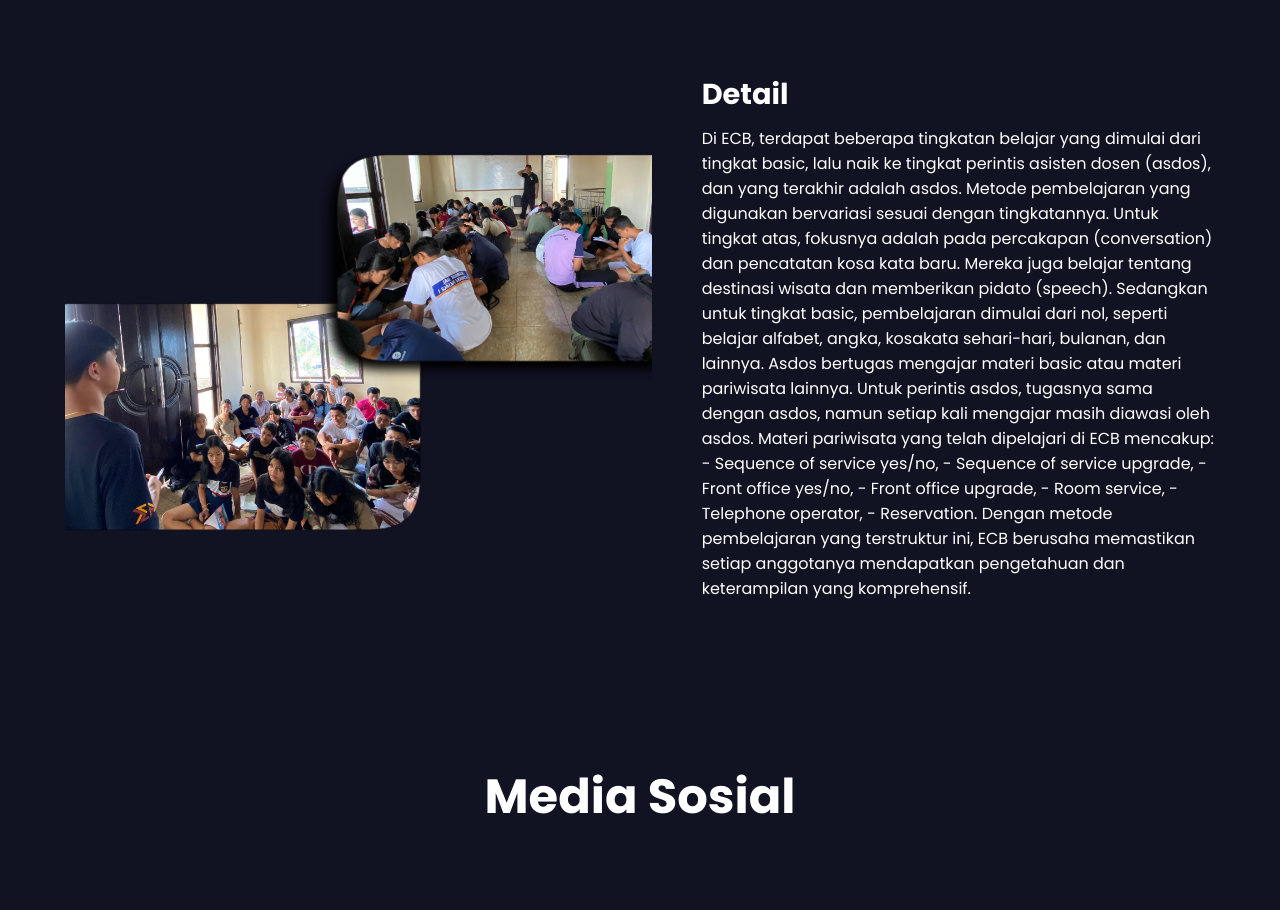
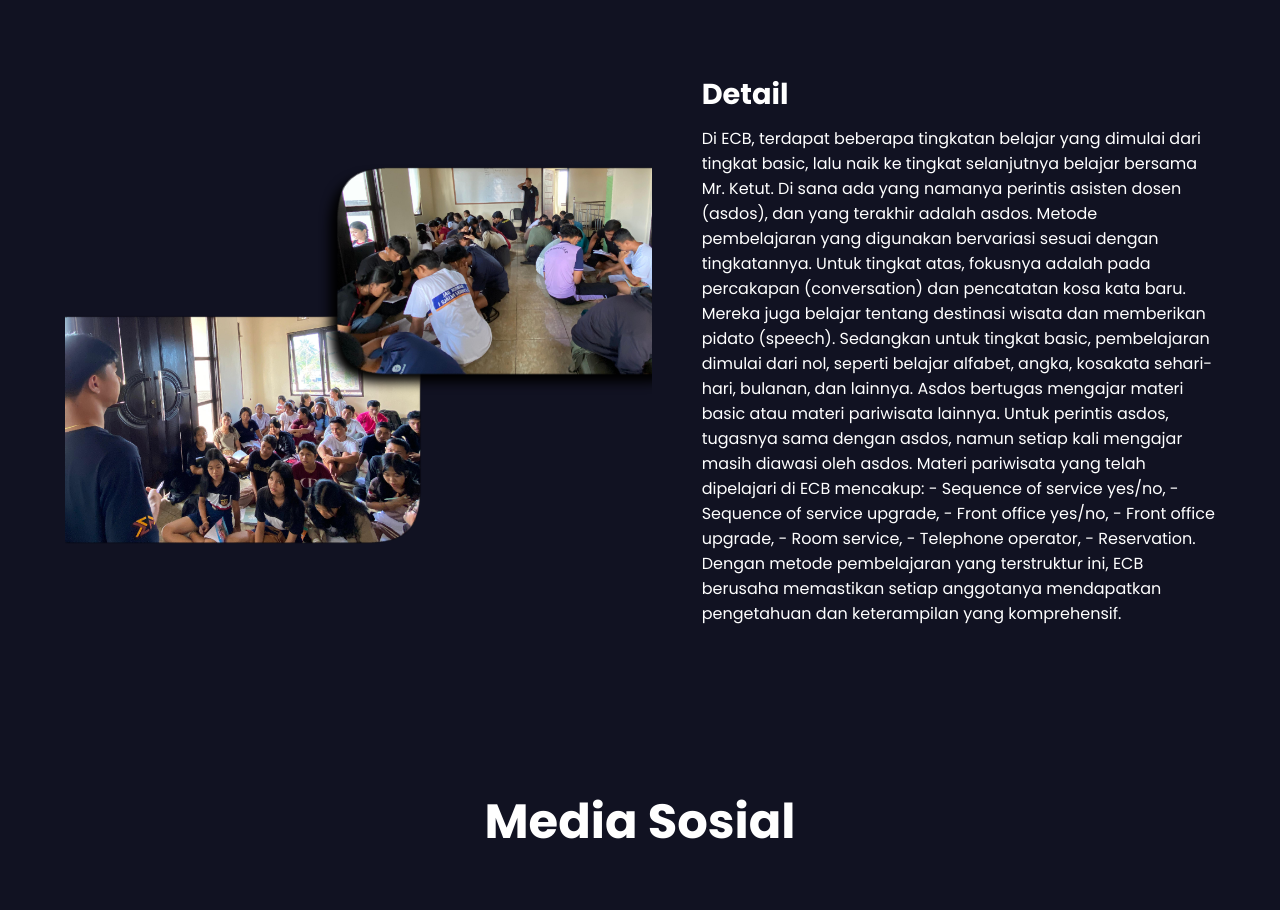
Before and after one commit to TangkasSuputra/ECBDesktop, a plain HTML site: page index.html in a window 1280 px wide. Shown: the part 1100-2010 px from the top of the page. Drawn offline with nearby package versions, Linux system fonts and the light colour scheme.

Commit message:
index.html

```diff
--- a/index.html
+++ b/index.html
@@ -38,7 +38,7 @@
                 </div>
                 <div class="info">
                     <h4 class="info-title">Detail</h4>
-                    <p>Di ECB, terdapat beberapa tingkatan belajar yang dimulai dari tingkat basic, lalu naik ke tingkat perintis asisten dosen (asdos), dan yang terakhir adalah asdos. Metode pembelajaran yang digunakan bervariasi sesuai dengan tingkatannya. Untuk tingkat atas, fokusnya adalah pada percakapan (conversation) dan pencatatan kosa kata baru. Mereka juga belajar tentang destinasi wisata dan memberikan pidato (speech). Sedangkan untuk tingkat basic, pembelajaran dimulai dari nol, seperti belajar alfabet, angka, kosakata sehari-hari, bulanan, dan lainnya.
+                    <p>Di ECB, terdapat beberapa tingkatan belajar yang dimulai dari tingkat basic, lalu naik ke tingkat selanjutnya belajar bersama Mr. Ketut. Di sana ada yang namanya perintis asisten dosen (asdos), dan yang terakhir adalah asdos. Metode pembelajaran yang digunakan bervariasi sesuai dengan tingkatannya. Untuk tingkat atas, fokusnya adalah pada percakapan (conversation) dan pencatatan kosa kata baru. Mereka juga belajar tentang destinasi wisata dan memberikan pidato (speech). Sedangkan untuk tingkat basic, pembelajaran dimulai dari nol, seperti belajar alfabet, angka, kosakata sehari-hari, bulanan, dan lainnya.
 
                         Asdos bertugas mengajar materi basic atau materi pariwisata lainnya. Untuk perintis asdos, tugasnya sama dengan asdos, namun setiap kali mengajar masih diawasi oleh asdos. Materi pariwisata yang telah dipelajari di ECB mencakup:
                         - Sequence of service yes/no,
```
